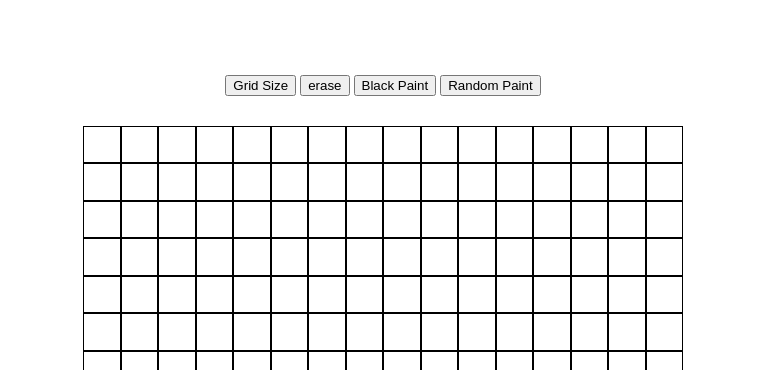
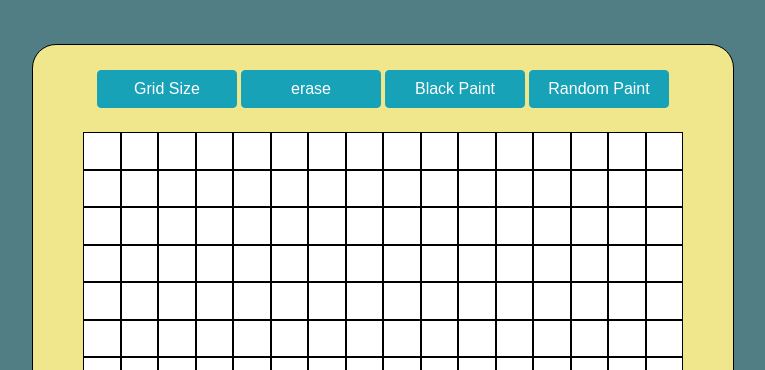
Before and after one commit to JonathanAbelPerez/etch-a-sketch, a plain HTML site: page index.html in a window 1280 px wide. Shown: the top 370 px of the page, without its empty margins (257-1022 px from the left). Drawn offline with Linux system fonts and the light colour scheme.

Commit message:
css changes

```diff
--- a/index.html
+++ b/index.html
@@ -1,5 +1,6 @@
 <!DOCTYPE html>
 <html lang="en">
+
 <head>
     <meta charset="UTF-8">
     <meta http-equiv="X-UA-Compatible" content="IE=edge">
@@ -10,13 +11,19 @@
 </head>
 
 <body>
-    <button id="promptBtn" onclick="promptQtt()">Grid Size</button>
-    <button onclick="eraseColor()">erase</button>
-    <button id="black">Black Paint</button>
-    <button id="color">Random Paint </button>
-    <div id="container">
-
+    <div class="box">
+        <div class="buttons-container">
+            <button id="promptBtn" onclick="promptQtt()">Grid Size</button>
+            <button onclick="eraseColor()">erase</button>
+            <button id="black">Black Paint</button>
+            <button id="color">Random Paint </button>
+        </div>
+        <div class="grid-container">
+            <div id="container">
+            </div>
+        </div>
     </div>
 
 </body>
+
 </html>
--- a/script.js
+++ b/script.js
@@ -10,7 +10,6 @@ btnColor.addEventListener('click', () => {
 btnBlack.addEventListener('click', () => {
     selectedColor = "black"
 })
-
 
 function createGrid() {
     for (i = 0; i < gridSize * gridSize; i++) {
@@ -68,6 +67,7 @@ function paintGrid(e, color) {
 
 container.addEventListener('mousedown', event => {
     paintGridEvent = paintGrid(event, selectedColor);
+    if (event.buttons == 1) {
         window.addEventListener('mouseover', (e) => {
             if (selectedColor == 'random') {
                 paintGrid(e, randomColor());
@@ -75,4 +75,5 @@ container.addEventListener('mousedown', event => {
                 paintGrid(e, selectedColor);
             }
         });
+    }
 });
--- a/styles.css
+++ b/styles.css
@@ -11,16 +11,64 @@ body {
     display: table-cell;
     vertical-align: middle;
     text-align: center;
+    background-color: #517e85;
+}
+
+button{
+    display: inline-block;
+    font-weight: 400;
+    text-align: center;
+    white-space: nowrap;
+    vertical-align: middle;
+    user-select: none;
+    border: 1px solid transparent;
+    padding: 0.375rem 0.75rem;
+    font-size: 1rem;
+    line-height: 1.5;
+    border-radius: 0.25rem;
+    transition: ease-in-out;
+    background-color: #17a2b8;
+    border-color: #17a2b8;
+    color: white;
+    cursor: pointer;
+    width: 20%;
+}
+
+button:hover{
+    background-color: #158ea0f4;
 }
 
 #container{
-    padding-top: 5%;
     display: grid;
     height: 600px;
     width: 600px;
     grid-template-columns: repeat(4, 1fr);
 }
+.box{
+    display: flexbox;
+    flex-direction: column;
+    height: 710px;
+    width: 700px;
+    background-color: khaki;
+    border: 1px solid black;
+    border-radius: 1.5rem;
+}
+
+.buttons-container{
+    display: flexbox;
+    padding-top: 3.5%;
+    padding-bottom: 1%;
+}
+
+.grid-container{
+    display: flex;
+    justify-content: center;
+    padding: 2.5%;
+}
+
+
 
 .grid-div {
+    background-color: white;
     border: 0.5px solid black;
 }
```
Lines whose indentation alone changed are shown as unchanged.
